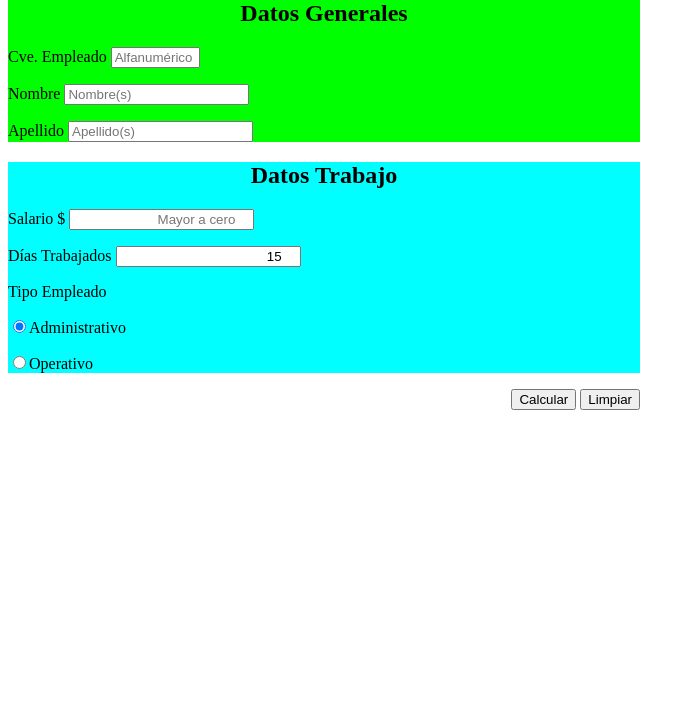
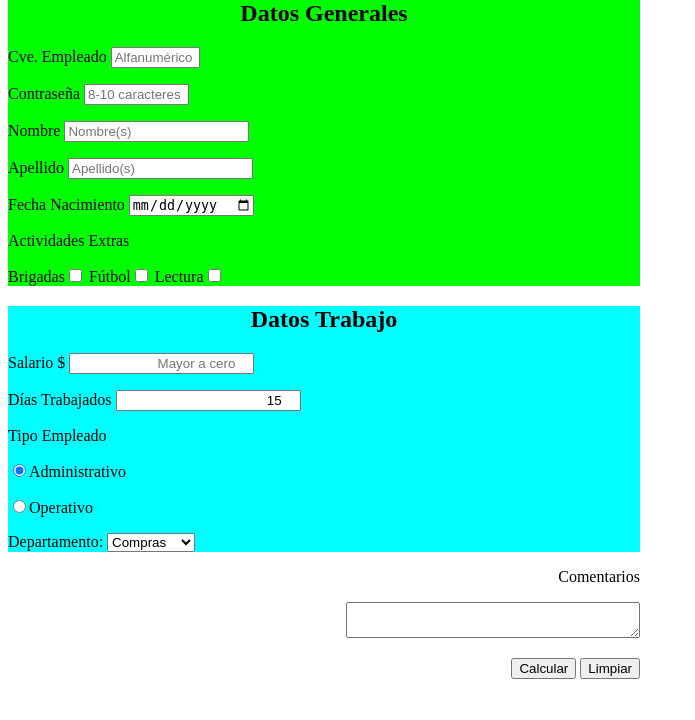
Before and after one commit to Rayhsvr/formularioPhp, a PHP site: page / in a window 1280 px wide. Shown: the part 80-800 px from the top of the page, without its empty margins (0-695 px from the left). Run offline with PHP 8.4, Linux system fonts and the light colour scheme.

Commit message:
Version 2

```diff
--- a/index.php
+++ b/index.php
@@ -12,11 +12,14 @@
       </header>
       <nav> <!-- Aquí va el menú --> </nav>
       <section>
-      <form action="include/resultado.php" method="post" name="form1" id="form1">
+      <form action="include/resultado.php" method="post" name="form1" id="form1" onsubmit="return validaNomina()">
         <div id="datosGenerales">
           <h2>Datos Generales</h2>
           <p><label for="clave">Cve. Empleado</label>
           <input type="text" name="clave" id="clave" size="8" maxlength="5" placeholder="Alfanumérico" required>
+          </p>
+          <p><label for="passw">Contraseña</label>
+          <input type="password" name="passw" id="passw" size="10" maxlength="10" placeholder="8-10 caracteres">
           </p>
           <p><label for="nombre">Nombre</label>
           <input type="text" name="nombre" id="nombre" size="20" maxlength="50" placeholder="Nombre(s)" required>
@@ -24,22 +27,47 @@
           <p><label for="apellido">Apellido</label>
           <input type="text" name="apellido" id="apellido" size="20" maxlength="80" placeholder="Apellido(s)" required>
           </p>
+          <p><label for="fechaNac">Fecha Nacimiento</label>
+          <input type="date" name="fechaNac" id="fechaNac">
+          </p>
+          <p>Actividades Extras</p>
+          <p>
+            <label>Brigadas<input type="checkbox" name="brigada" id="brigada"></label>
+            <label>Fútbol<input type="checkbox" name="futbol" id="futbol"></label>
+            <label>Lectura<input type="checkbox" name="lectura" id="lectura"></label>
+          </p>
         </div>
         <div id="datosTrabajo">
           <h2>Datos Trabajo</h2>
           <p>
             <label for="salario">Salario $</label>
-            <input type="number" class="numero" name="salario" id="salario" size="10" maxlength="10" placeholder="Mayor a cero" required onchange="calcularNomina()">
+            <input type="number" class="numero" name="salario" id="salario" size="10" maxlength="10" placeholder="Mayor a cero" required onchange="return validaNomina()">
           </p>
           <p>
             <label for="dias">Días Trabajados</label>
-            <input type="number" class="numero" name="dias" id="dias" size="5" maxlength="8" value = "15" placeholder="15" required onchange="calcularNomina()">
+            <input type="number" class="numero" name="dias" id="dias" size="5" maxlength="8" value = "15" placeholder="15" required onchange="return validaNomina()">
           </p>
           <p>Tipo Empleado</p>
-                <p><label><input type="radio" name="tipo" id="tipo" value="A" checked onchange="generaOptions()">Administrativo</label></p>
-                <p><label><input type="radio" name="tipo" id="tipo" value="O" onchange="generaOptions()">Operativo</label></p>
+                <p><label><input type="radio" name="tipo" id="tipoA" value="A" checked onchange="generaOptions()">Administrativo</label></p>
+                <p><label><input type="radio" name="tipo" id="tipoO" value="O" onchange="generaOptions()">Operativo</label></p>
+                <label for="depto">
+                  <p>Departamento:
+                        <select name="depto" id="depto">
+                          <option value="COM">Compras</option>
+                          <option value="DIR">Dirección</option>
+                          <option value="INF">Informática</option>
+                          <option value="PER">Personal</option>
+                          <option value="VEN">Ventas</option>
+                        </select>
+                  </p>
+                </label>
         </div>
         <div id="botones">
+          <p><label for="observaciones">Comentarios</label></p>
+          <p>
+            <textarea name="observaciones" id="observaciones" cols="34">
+            </textarea>
+          </p>
           <p>
           <input type="submit" name="calcular" id="calcular" value="Calcular">
           <input type="reset" name="limpiar" id="limpiar" value="Limpiar">
```
Also changed, not shown: include/resultado.php (+15 -0 lines), js/funciones.js (+10 -23 lines).
